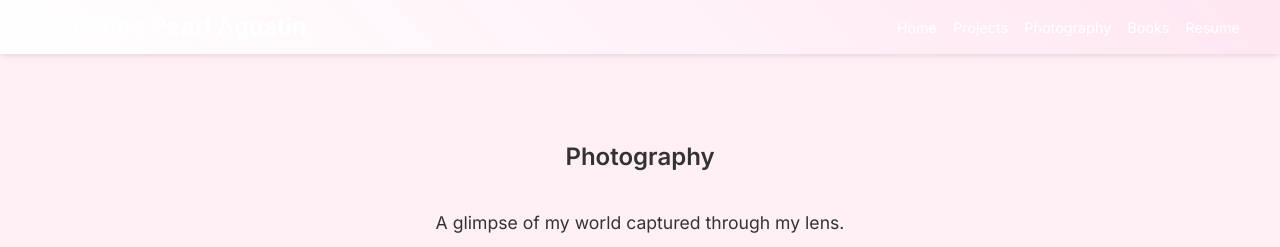
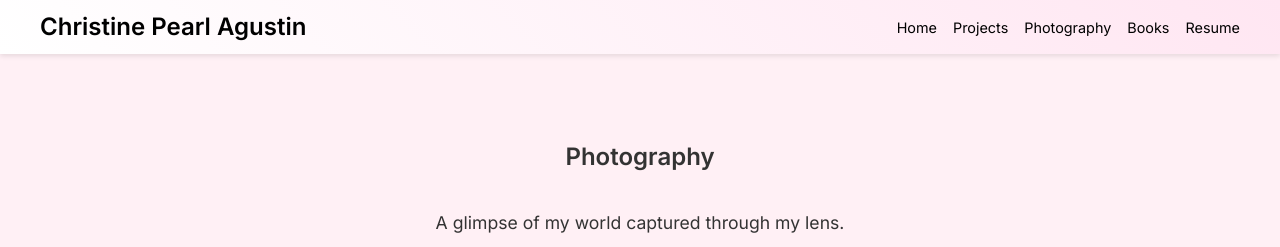
Before and after one commit to jhscng/christines-website.github.io, a plain HTML site: page pages/photography.html in a window 1280 px wide. Shown: the top 247 px of the page. Drawn offline with nearby package versions, Linux system fonts and the light colour scheme.

Commit message:
Update photography.html

```diff
--- a/pages/photography.html
+++ b/pages/photography.html
@@ -32,7 +32,7 @@
       padding: 20px 0;
     }
 
-    /* NAVBAR: Same as home page */
+    /* NAVBAR: Same as home page but with black font */
     .navbar {
       background: linear-gradient(45deg, #fff, #ffe6f2);
       padding: 0.5rem 1rem;
@@ -54,6 +54,7 @@
     .logo {
       font-size: 1.5rem;
       font-weight: 600;
+      color: #000; /* Black logo text */
     }
     .nav-links {
       list-style: none;
@@ -64,6 +65,7 @@
       font-size: 0.9rem;
       padding: 0.3rem 0;
       transition: color 0.3s;
+      color: #000; /* Black link text */
     }
     .nav-links li a:hover {
       color: #ff69b4;
```
